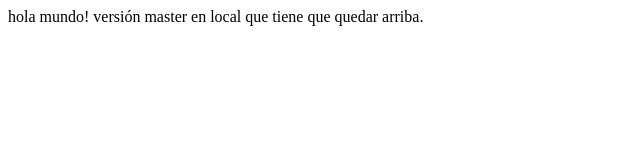
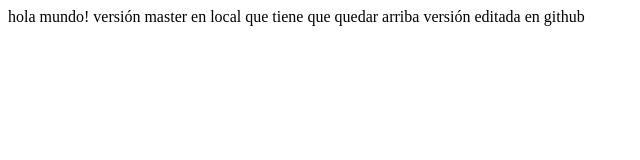
Before and after one commit to fgirones/test, a plain HTML site: page index.html in a window 1280 px wide. Shown: the whole page, without its empty margins (0-640 px from the left). Drawn offline with Linux system fonts and the light colour scheme.

Commit message:
Update index.html

```diff
--- a/index.html
+++ b/index.html
@@ -1,3 +1,3 @@
 <html>
-<p>hola mundo! versión master en local que tiene que quedar arriba.</p>
+<p>hola mundo! versión master en local que tiene que quedar arriba versión editada en github</p>
 </html>
```
